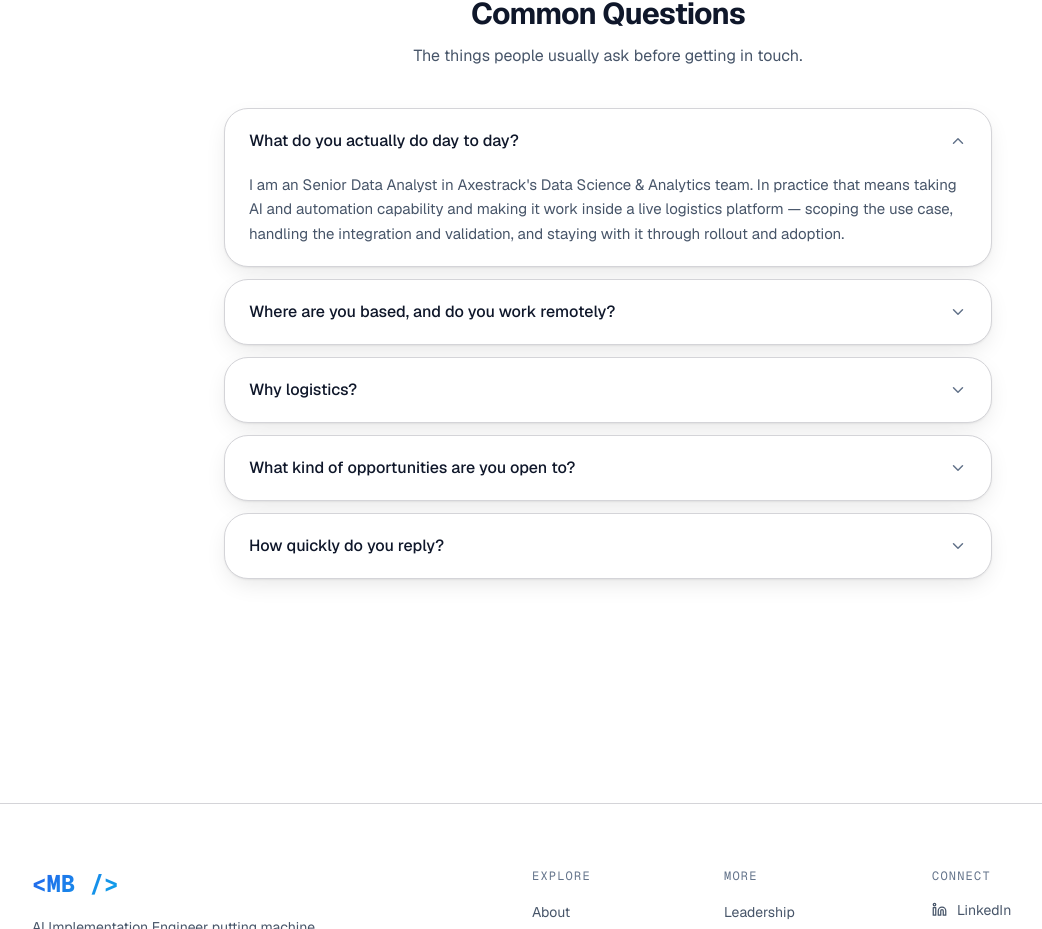
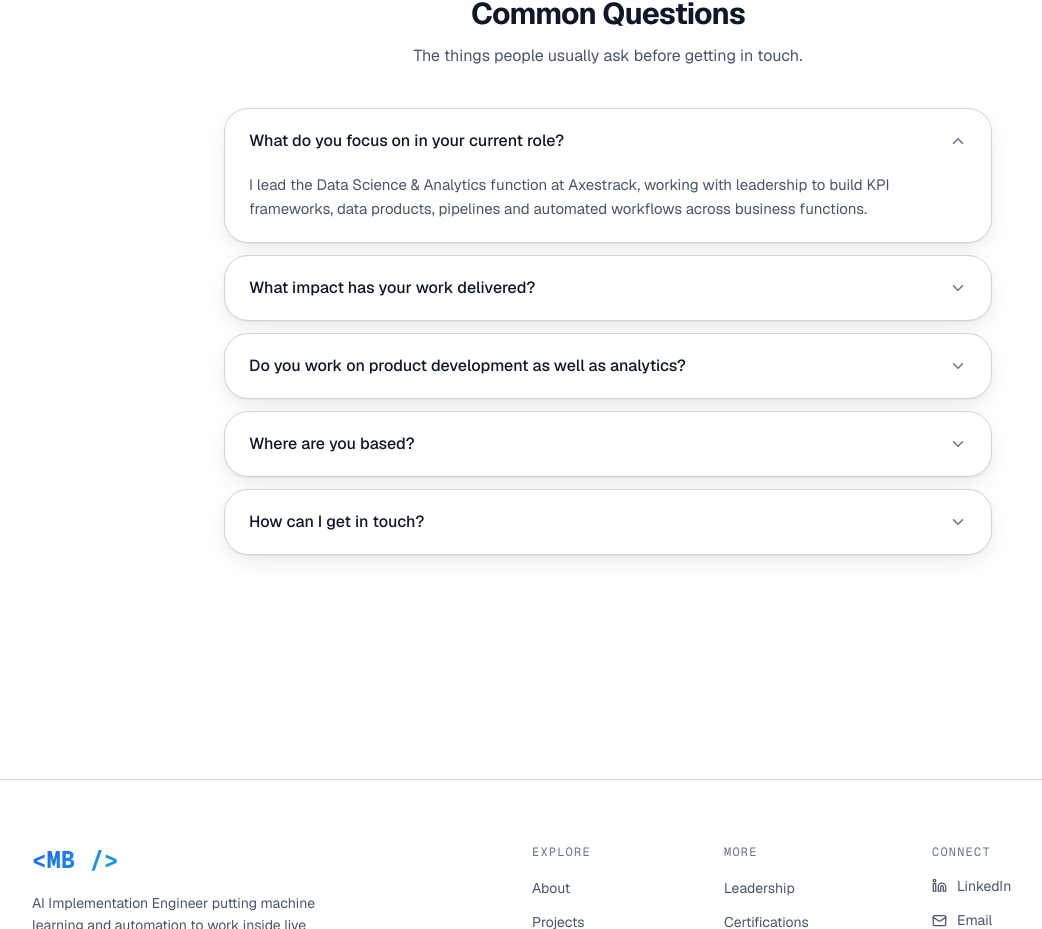
Before and after one commit to Vansh1502/vanshajgaur_portfolio, a Next.js app: page / in a window 1280 px wide. Shown: the part 8039-8968 px from the top of the page, without its empty margins (32-1074 px from the left). Built offline with nearby package versions, Linux system fonts and the light colour scheme; no server answers.

Commit message:
Adapt portfolio profile and content for Manisha Bhardwaj

```diff
--- a/content/faqs.ts
+++ b/content/faqs.ts
@@ -1,36 +1,9 @@
 import { SITE } from '@/lib/site'
 import type { FaqEntry } from '@/types'
-
-/**
- * [DRAFT COPY] Structure follows the reference portfolio; the answers are
- * written from verified facts only. Confirm the availability and response-time
- * claims with Vanshaj before launch.
- */
 export const FAQS: FaqEntry[] = [
-  {
-    _id: 'role',
-    question: 'What do you actually do day to day?',
-    answer: `I am an ${SITE.primaryRole} in ${SITE.company}'s ${SITE.team} team. In practice that means taking AI and automation capability and making it work inside a live logistics platform — scoping the use case, handling the integration and validation, and staying with it through rollout and adoption.`,
-  },
-  {
-    _id: 'location',
-    question: 'Where are you based, and do you work remotely?',
-    answer: `I am based in ${SITE.location}, and I work comfortably with remote and distributed teams.`,
-  },
-  {
-    _id: 'domain',
-    question: 'Why logistics?',
-    answer:
-      'Because it is one of the few places where an AI decision has an immediate physical consequence — a truck reroutes, a yard clears, an exception gets caught before it becomes a delay. The feedback loop is short and honest, which is a good environment to build in.',
-  },
-  {
-    _id: 'roles',
-    question: 'What kind of opportunities are you open to?',
-    answer: `${SITE.openToRoles.join(', ')} — plus consulting conversations where the problem involves getting a model into production rather than just building one.`,
-  },
-  {
-    _id: 'response',
-    question: 'How quickly do you reply?',
-    answer: 'Usually within a day or two. The contact form on this page reaches me directly, and LinkedIn works just as well.',
-  },
+  { _id: 'role', question: 'What do you focus on in your current role?', answer: `I lead the Data Science & Analytics function at ${SITE.company}, working with leadership to build KPI frameworks, data products, pipelines and automated workflows across business functions.` },
+  { _id: 'impact', question: 'What impact has your work delivered?', answer: 'Examples include automating 96% of recurring MIS reporting (400+ monthly man-hours saved), reducing the monthly billing cycle from 30 days to 3, and bringing 40–50 data sources into near real-time pipelines.' },
+  { _id: 'product', question: 'Do you work on product development as well as analytics?', answer: 'Yes. I co-own the company’s internal ERP, contributing to discovery, business logic, PRDs, UAT and rollout using AI-assisted development.' },
+  { _id: 'location', question: 'Where are you based?', answer: `I am based in ${SITE.location}.` },
+  { _id: 'contact', question: 'How can I get in touch?', answer: `For professional enquiries, write to ${SITE.email} or connect on LinkedIn.` },
 ]
```
